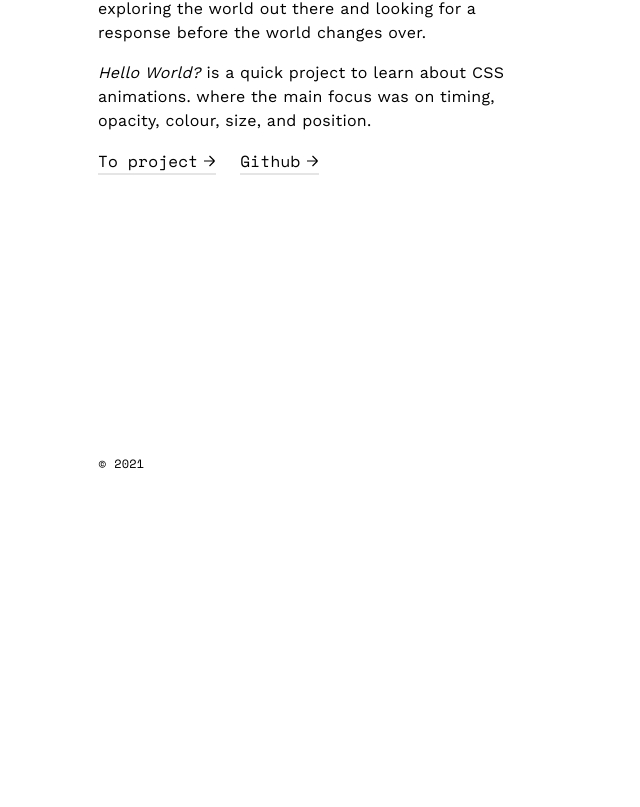
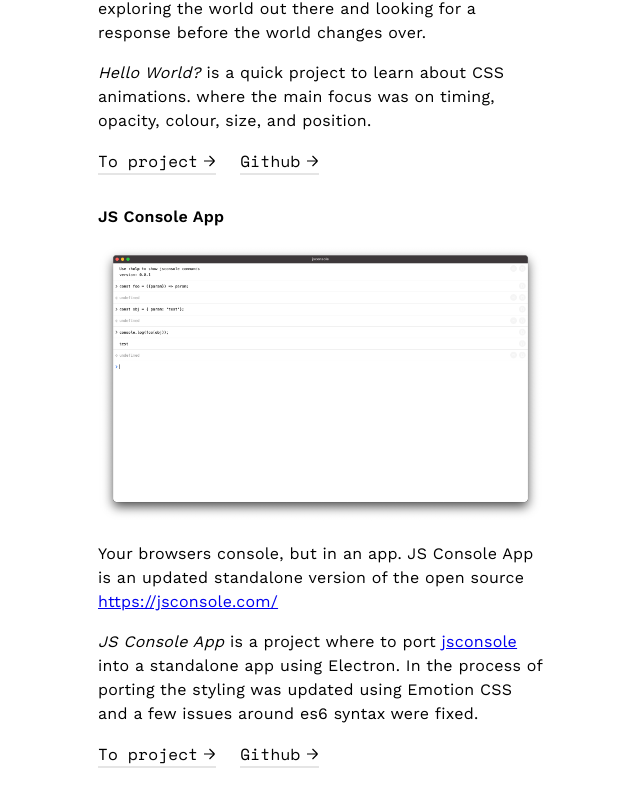
Before and after one commit to ricominten/portfolio, a React (Create React App) app: page / in a window 1280 px wide. Shown: the part 1657-2464 px from the top of the page, without its empty margins (94-734 px from the left). Before the commit the page ends 2359 px from the top, so only its background shows below. Built offline with nearby package versions, Linux system fonts and the light colour scheme.

Commit message:
feat: project

```diff
--- a/src/content/index.js
+++ b/src/content/index.js
@@ -1,9 +1,11 @@
 import weekend from './weekend';
 import helloWorld from './hello-wold';
+import jsConsole from './js-console';
 
 const content = [
     weekend,
     helloWorld,
+    jsConsole,
 ];
 
 export default content;
--- /dev/null
+++ b/src/content/js-console/index.js
@@ -0,0 +1,16 @@
+import img from './js-console.png';
+
+const article =  {
+    title: 'JS Console App',
+    image: img,
+    alt: 'Screenshot of JS Console Electron app',
+    about: `Your browsers console, but in an app. JS Console App is an updated standalone version of the open source
+        <a href="https://jsconsole.com/" target="_blank" rel="noreferrer nooperner">https://jsconsole.com/</a>`,
+    tech: `<i>JS Console App</i> is a project where to port <a href="https://github.com/remy/jsconsole" target="_blank"
+        rel="noreferrer noopener">jsconsole</a> into a standalone app using Electron. In the process of
+        porting the styling was updated using Emotion CSS and a few issues around es6 syntax were fixed.`,
+    link: 'https://github.com/ricominten/jsconsole/releases',
+    github: 'https://github.com/ricominten/jsconsole',
+};
+
+export default article;
```
Also changed, not shown: src/content/js-console/js-console.png (added).
